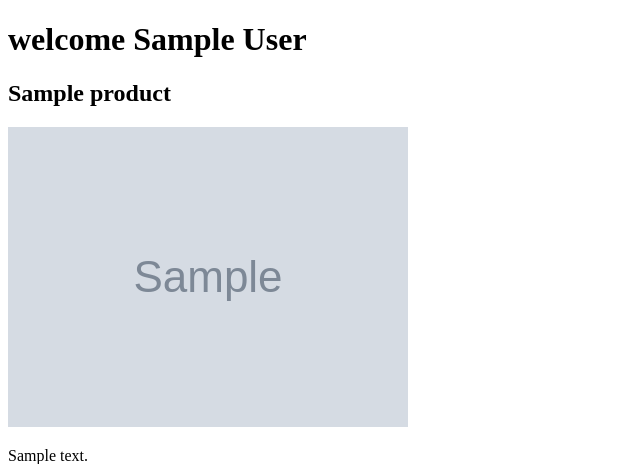
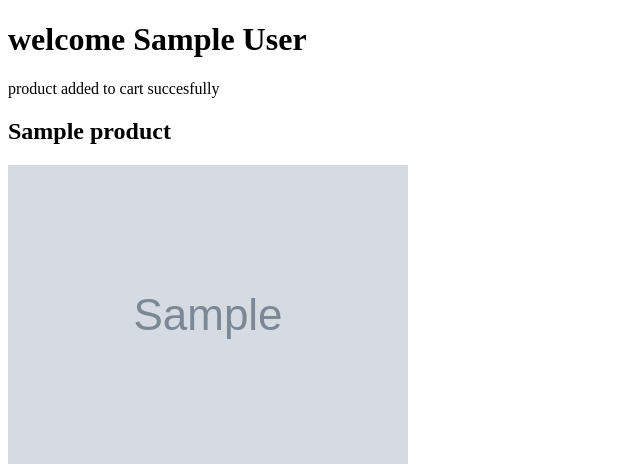
Before and after one commit to Bayi-Mostapha/adrar_outdoor_equipment, a PHP site: page /home.php?succes=add_to_cart in a window 1280 px wide. Shown: the part 26-490 px from the top of the page, without its empty margins (0-640 px from the left). Run offline with PHP 8.4, Linux system fonts and the light colour scheme; the visitor is signed in with stand-in values (Sample User, id 1); tables that the repository leaves empty or names only in its code hold one stand-in row (values such as "Sample post"); grey boxes marked "Sample" are stand-in pictures.

Commit message:
error handling in cart

```diff
--- a/home.php
+++ b/home.php
@@ -28,6 +28,25 @@
                 ";
         }
     ?>
+    <div class="news">
+        <p class="new">
+            <?php
+                if($_SERVER["REQUEST_METHOD"] == "GET"){
+                    if(isset($_GET["error"])) {
+                        $error = $_GET["error"];
+                        if($error == "product_in_cart") {
+                            echo "product already in cart";
+                        }
+                    } elseif(isset($_GET["succes"])) {
+                        $succes = $_GET["succes"];
+                        if($succes == "add_to_cart") {
+                            echo "product added to cart succesfully";
+                        }
+                    }
+                }
+            ?>
+        </p>
+    </div>
     <div class="products">
         <?php
             $sql = "SELECT * FROM products";
```
Also changed, not shown: user/cart.php (+14 -0 lines).
